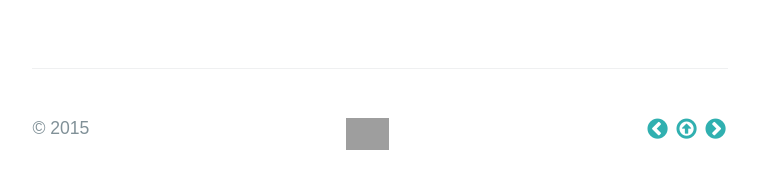
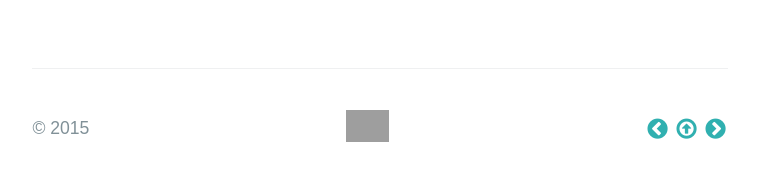
Before and after one commit to a-mar/a-mar.github.io, a Jekyll site: the page built from index.html, in a window 1280 px wide. Shown: the part 417-606 px from the top of the page, without its empty margins (260-1019 px from the left). Built offline with Jekyll 4.4.1, drawn with Linux system fonts in a browser that asks for light colours; nearby versions of some CDN libraries; some web fonts are replaced; Markdown is read by kramdown in place of the engine named in the settings; grey boxes are pictures that could not be loaded.

Commit message:
Update main.css

```diff
--- a/stylesheets/main.css
+++ b/stylesheets/main.css
@@ -340,14 +340,14 @@ h6 {
     .site-footer {
       font-size: 1.1rem; }
     .site-footer-owner {
-      margin-top: -23px;
-      padding-top: -23px; } }
+      margin-top: -31px;
+      padding-top: -31px; } }
   @media screen and (min-width: 42em) and (max-width: 64em) {
     .site-footer {
       font-size: 1rem; }
     .site-footer-owner {
-      margin-top: -19px;
-      padding-top: -19px; } }
+      margin-top: -23px;
+      padding-top: -23px; } }
   @media screen and (max-width: 42em) {
     .site-footer {
       font-size: 0.9rem; }
```
